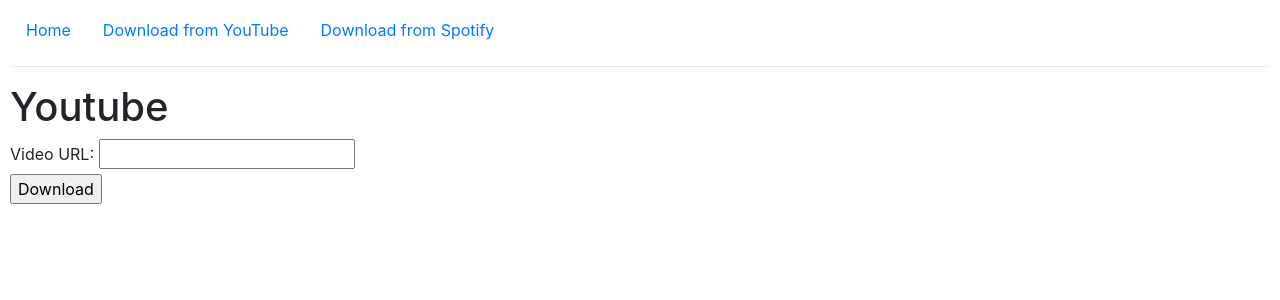
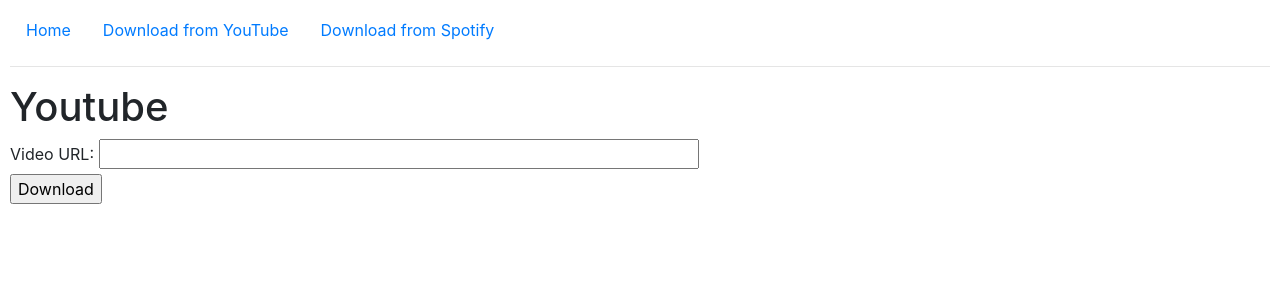
Before and after one commit to NicholasBalsom/YouTube2mp3, a Django app: page /download/youtube in a window 1280 px wide. Shown: the top 300 px of the page. Run offline with Django 5.2, Linux system fonts and the light colour scheme; some libraries are stand-ins or nearby versions.

Commit message:
Latest working update

```diff
--- a/mysite/yt2mp3/forms.py
+++ b/mysite/yt2mp3/forms.py
@@ -3,7 +3,7 @@ from django import forms
 
 # Django form for YouTube URLs
 class NewYouTubeForm(forms.Form):
-    url = forms.URLField(label="Video URL")
+    url = forms.URLField(label="Video URL", widget=forms.URLInput(attrs={"class": "form"}))
 
 
 # Django form for Spotify URLs
--- a/mysite/yt2mp3/static/yt2mp3/styles.css
+++ b/mysite/yt2mp3/static/yt2mp3/styles.css
@@ -1,3 +1,7 @@
 body {
     padding: 10px;
 }
+
+.form {
+    width: 600px;
+}
--- a/mysite/yt2mp3/views.py
+++ b/mysite/yt2mp3/views.py
@@ -17,6 +17,7 @@ def youtube(request):
             url = form.cleaned_data["url"]
             # file = utils.youtube(url)
             # return render(request, "yt2mp3/youtube.html", {"file": file})
+            return render(request, "yt2mp3/youtube.html", {"url": url})
         else:
             return render(request, "yt2mp3/youtube.html", {"message": "Video was unable to be downloaded."})
 
```
